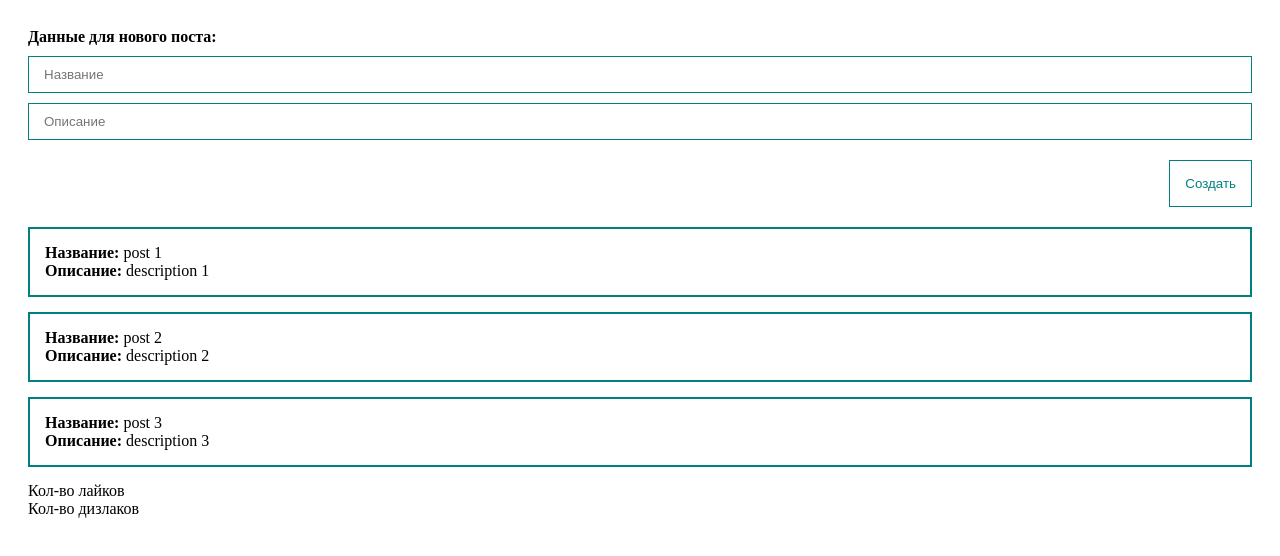
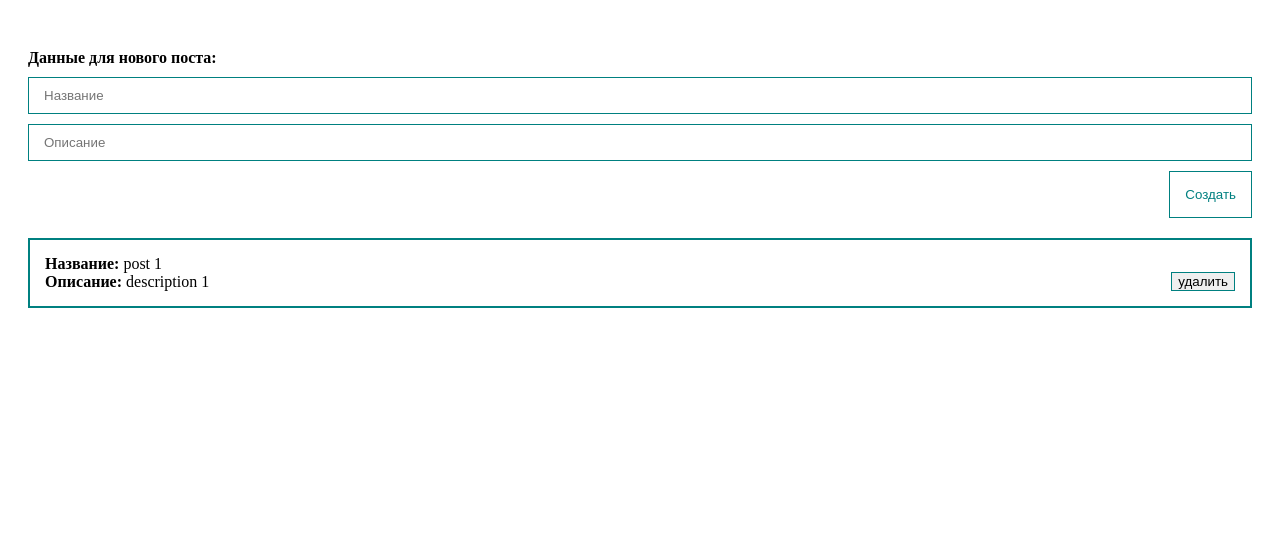
Before and after one commit to zhekoldin/compo_sh_page, a Vue app: page / in a window 1280 px wide. Shown: the top 556 px of the page. Built offline with nearby package versions, Linux system fonts and the light colour scheme.

Commit message:
feat: Добавил слушатели между компонентами

```diff
--- a/src/App.vue
+++ b/src/App.vue
@@ -1,54 +1,34 @@
 <template>
   <div class="app">
-    <form>
-      <h4>Данные для нового поста:</h4>
-      <input
-          v-bind:value="title"
-          @input="onInputTitle"
-          class="input" type="text"
-          placeholder="Название"
-      >
-      <input
-          v-bind:value="description"
-          @input="onInputDescription"
-          class="input"
-          type="text"
-          placeholder="Описание"
-      >
-      <button class="button">Создать</button>
-    </form>
-    <div class="post" v-for="post in posts" :key="post.id">
-      <div><strong>Название: </strong>{{ post.title}}</div>
-      <div><strong>Описание: </strong>{{post.description}}</div>
-    </div>
-    <div>Кол-во лайков <strong>{{ likes }}</strong></div>
-    <div>Кол-во дизлаков <strong>{{ dislikes }}</strong></div>
+    <post-form
+        @create_post="createPost"
+    />
+    <post-list
+        :posts="post_list"
+        @delete_post="deletePost"
+    />
   </div>
 </template>
 
 <script>
+import PostList from "@/components/PostList.vue";
+import PostForm from "@/components/PostForm.vue";
 export default {
+  components: {PostList, PostForm},
   data() {
     return {
-      title: '',
-      description: '',
-      posts: [
+      post_list: [
         {id: 1, title: "post 1", description: "description 1"},
-        {id: 2, title: "post 2", description: "description 2"},
-        {id: 3, title: "post 3", description: "description 3"},
       ]
     }
   },
   methods: {
-    onInputTitle(event) {
-      console.log(event)
-      this.title = event.target.value
+    createPost(post) {
+      this.post_list.push(post)
     },
-    onInputDescription(event) {
-      this.description = event.target.value
-    },
-    createPost() {
-
+    deletePost(id) {
+      const index = this.post_list.findIndex(post => post.id === id)
+      this.post_list.splice(index, 1)
     }
   }
 }
@@ -61,40 +41,7 @@ export default {
   box-sizing: border-box;
 }
 
-form {
-  display: flex;
-  flex-direction: column;
-  margin-bottom: 20px;
-}
-
-h4 {
-  margin-bottom: 10px;
-}
-
 .app {
   padding: 20px;
 }
-
-.post {
-  padding: 15px;
-  border: 2px solid teal;
-  margin-bottom: 15px;
-}
-
-.input {
-  width: 100%;
-  border: 1px solid teal;
-  padding: 10px 15px;
-  margin-bottom: 10px;
-}
-
-.button {
-  cursor: pointer;
-  align-self: flex-end;
-  margin-top: 10px;
-  padding: 15px;
-  background: none;
-  color: teal;
-  border: 1px solid teal;
-}
 </style>
--- /dev/null
+++ b/src/components/PostForm.vue
@@ -0,0 +1,77 @@
+<script>
+export default {
+  data() {
+    return {
+      post: {
+        title: "",
+        description: ""
+      }
+    }
+  },
+  methods: {
+    createPost() {
+      this.post = {
+        id: Date.now(),
+        title: this.post.title,
+        description: this.post.description
+      }
+      this.$emit("create_post", this.post)
+      this.post = {
+        id: 1,
+        title: "",
+        description: "",
+      }
+    },
+  }
+}
+</script>
+
+<template>
+  <form @submit.prevent>
+    <h4>Данные для нового поста:</h4>
+    <input
+        v-model="post.title"
+        class="input"
+        type="text"
+        placeholder="Название"
+    >
+    <input
+        v-model="post.description"
+        class="input"
+        type="text"
+        placeholder="Описание"
+    >
+    <button class="button"
+            @click="createPost"
+    >
+      Создать
+    </button>
+  </form>
+</template>
+
+<style scoped>
+form {
+  display: flex;
+  flex-direction: column;
+  margin-bottom: 20px;
+}
+
+h4 {
+  margin-bottom: 10px;
+}
+
+.input {
+  border: 1px solid teal;
+  padding: 10px 15px;
+  margin-bottom: 10px;
+}
+
+.button {
+  cursor: pointer;
+  align-self: flex-end;
+  padding: 15px;
+  background: none;
+  color: teal;
+  border: 1px solid teal;
+}
+</style>
--- /dev/null
+++ b/src/components/PostList.vue
@@ -0,0 +1,59 @@
+<template>
+  <div class="post" v-for="post in posts" :key="post.id">
+    <div class="post__info">
+      <div><strong>Название: </strong>{{ post.title}}</div>
+      <div><strong>Описание: </strong>{{post.description}}</div>
+    </div>
+    <div class="post__buttons">
+      <button
+          class="button post__button"
+          @click="() => deletePost(post.id)"
+      >
+        удалить
+      </button>
+    </div>
+  </div>
+</template>
+
+<script>
+export default {
+  props: {
+    posts: {
+      type: Array,
+      required: true,
+    }
+  },
+  methods: {
+    deletePost(id) {
+      this.$emit("delete_post", id)
+    }
+  }
+}
+</script>
+
+<style scoped>
+.post {
+  display: flex;
+  justify-content: space-between;
+  padding: 15px;
+  border: 2px solid teal;
+  margin-bottom: 15px;
+}
+
+.post__info {
+  display: flex;
+  flex-direction: column;
+  justify-content: center;
+}
+
+.post__buttons {
+  display: flex;
+  align-self: flex-end;
+  align-items: center;
+  justify-content: center;
+}
+
+.post__button {
+  border: 1px solid teal;
+}
+</style>
```
